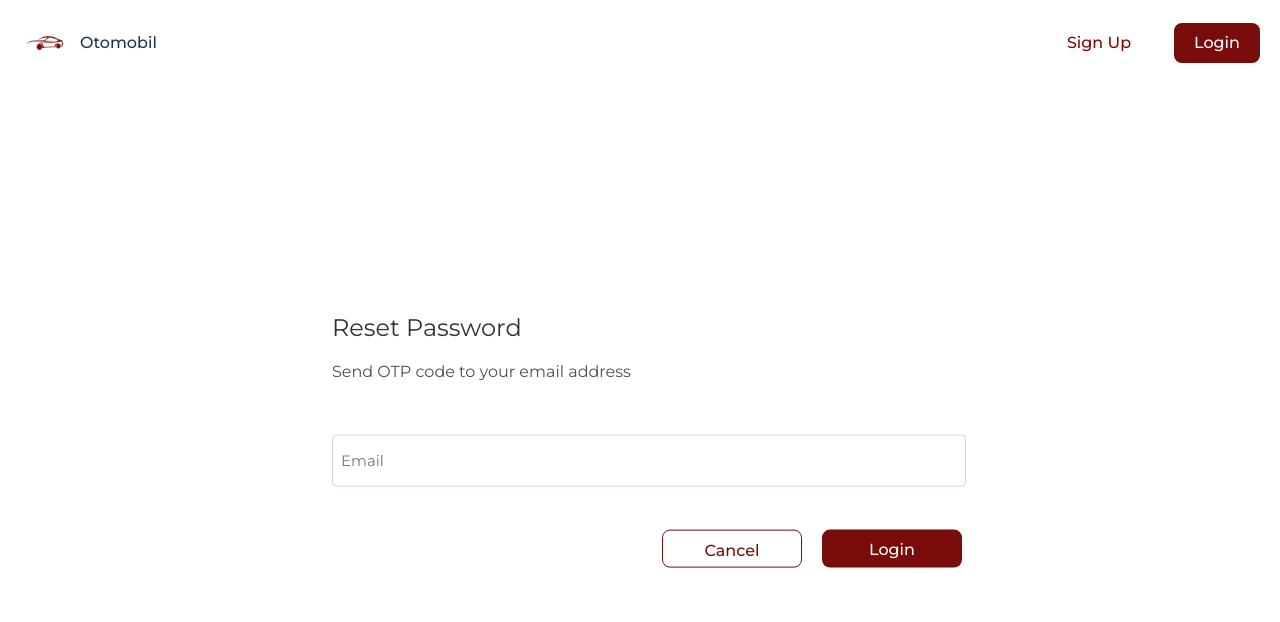
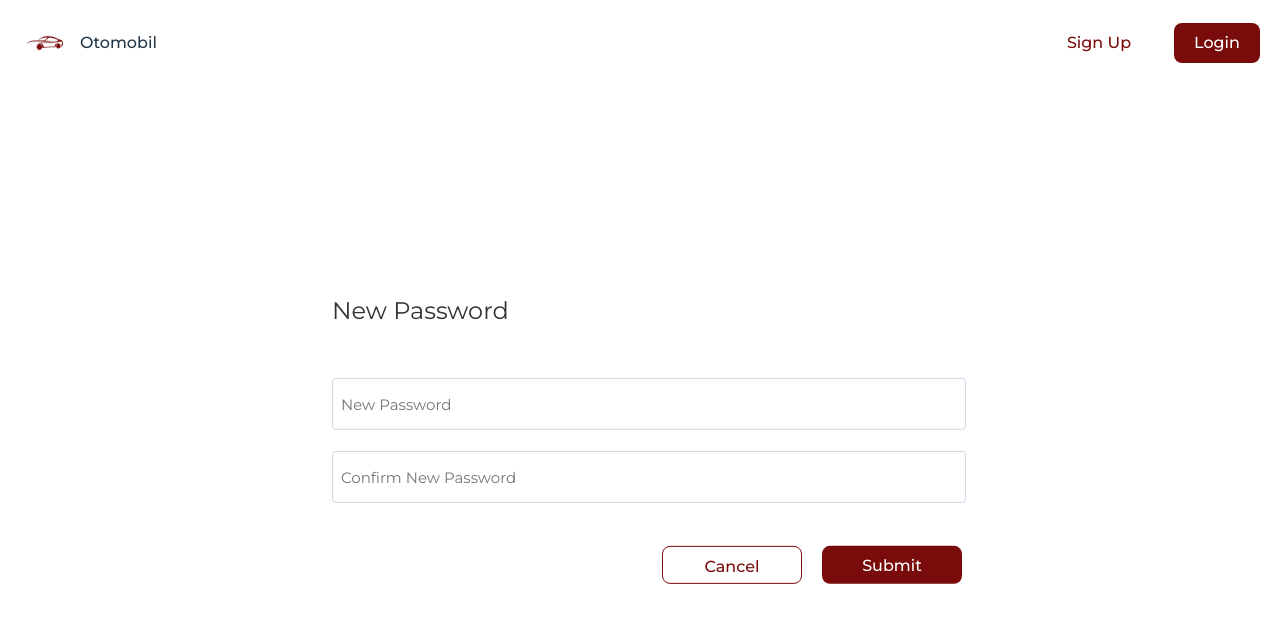
Before and after one commit to huseinnabil1997/FS15-Frontend, a React (Vite) app: page / in a window 1280 px wide. Shown: the top 622 px of the page. Built offline with nearby package versions, Linux system fonts and the light colour scheme.

Commit message:
Slicing New Password

```diff
--- a/src/App.jsx
+++ b/src/App.jsx
@@ -5,13 +5,14 @@ import ConfirmSucces from './pages/auth/ConfirmSuccess'
 import Homepage from './pages/homepage'
 import Footer from './components/Footer'
 import ForgotPassword from './pages/auth/ForgotPassword'
+import NewPassword from './pages/auth/NewPassword'
 import './App.css'
 
 
 function App() {
   return (
     <>
-      <ForgotPassword />
+      <NewPassword />
     </>
   )
 }
--- a/src/pages/auth/ForgotPassword/forgotPassword.css
+++ b/src/pages/auth/ForgotPassword/forgotPassword.css
@@ -12,6 +12,7 @@
   font-size: 24px;
   font-weight: 400;
   line-height: 29.26px;
+  margin-bottom: 50px;
   text-align: left;
   color: #333333;
 }
--- a/src/pages/auth/NewPassword/index.jsx
+++ b/src/pages/auth/NewPassword/index.jsx
@@ -1,10 +1,93 @@
-import React from 'react';
-import './index.css'
+import React, { useState } from 'react';
+import './newPassword.css';
+import Header from '../../../components/Header';
+import * as Yup from 'yup';
 
 const NewPassword = () => {
+  const [formData, setFormData] = useState({
+    newPassword: '',
+    confirmNewPassword: '',
+  });
+  const [errors, setErrors] = useState({
+    newPassword: '',
+    confirmNewPassword: '',
+  });
+
+  console.log(formData)
+
+  const validationSchema = Yup.object().shape({
+    newPassword: Yup.string().required('New Password is required'),
+    confirmNewPassword: Yup.string()
+      .oneOf([Yup.ref('newPassword'), null], 'Passwords must match')
+      .required('Confirm New Password is required'),
+  });
+
+  const handleChange = (e) => {
+    const { name, value } = e.target;
+    setFormData({
+      ...formData,
+      [name]: value
+    });
+  };
+
+  const onSubmit = (e) => {
+    e.preventDefault();
+    validationSchema.validate(formData, { abortEarly: false })
+      .then(() => {
+        // Handle form submission
+        console.log(formData);
+        setErrors({
+          newPassword: '',
+          confirmNewPassword: '',
+        });
+      })
+      .catch((err) => {
+        const newErrors = {};
+        err.inner.forEach(error => {
+          newErrors[error.path] = error.message;
+        });
+        setErrors(newErrors);
+      });
+  };
+
   return (
-    <div>New Password Page</div>
-  )
-}
+    <>
+      <Header />
+      <div className="login-container">
+        <div className="welcome_text">
+          New Password
+        </div>
+        <form className="login-form" onSubmit={onSubmit}>
+          <div className="form-group">
+            <input
+              type="password"
+              id="newPassword"
+              name="newPassword"
+              placeholder='New Password'
+              value={formData.newPassword}
+              onChange={handleChange}
+            />
+            {errors.newPassword && <p className="error-message">{errors.newPassword}</p>}
+          </div>
+          <div className="form-group">
+            <input
+              type="password"
+              id="confirmNewPassword"
+              name="confirmNewPassword"
+              placeholder='Confirm New Password'
+              value={formData.confirmNewPassword}
+              onChange={handleChange}
+            />
+            {errors.confirmNewPassword && <p className="error-message">{errors.confirmNewPassword}</p>}
+          </div>
+          <div className="button_login">
+            <button style={{marginRight: 20}} className="btn_cancel" type="button">Cancel</button>
+            <button className="btn" type="submit">Submit</button>
+          </div>
+        </form>
+      </div>
+    </>
+  );
+};
 
-export default Login;
+export default NewPassword;
```
Also changed, not shown: src/pages/auth/NewPassword/index.css (deleted), src/pages/auth/NewPassword/newPassword.css (added).
